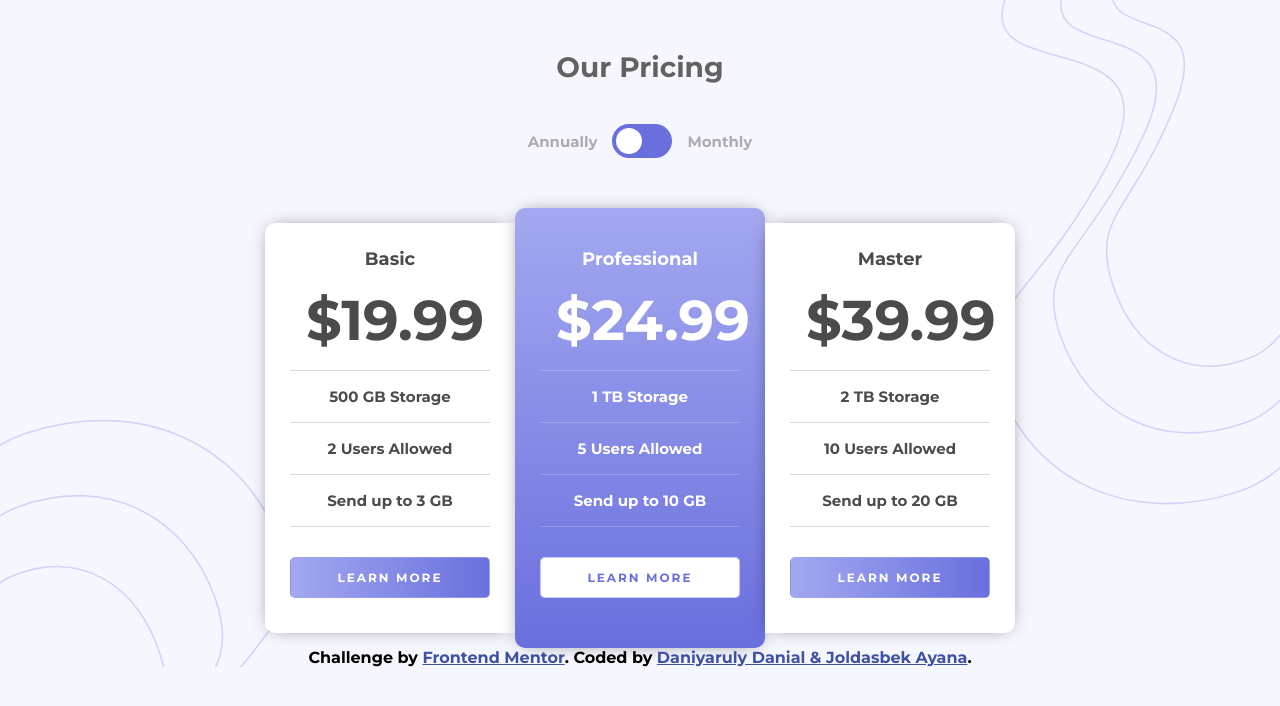
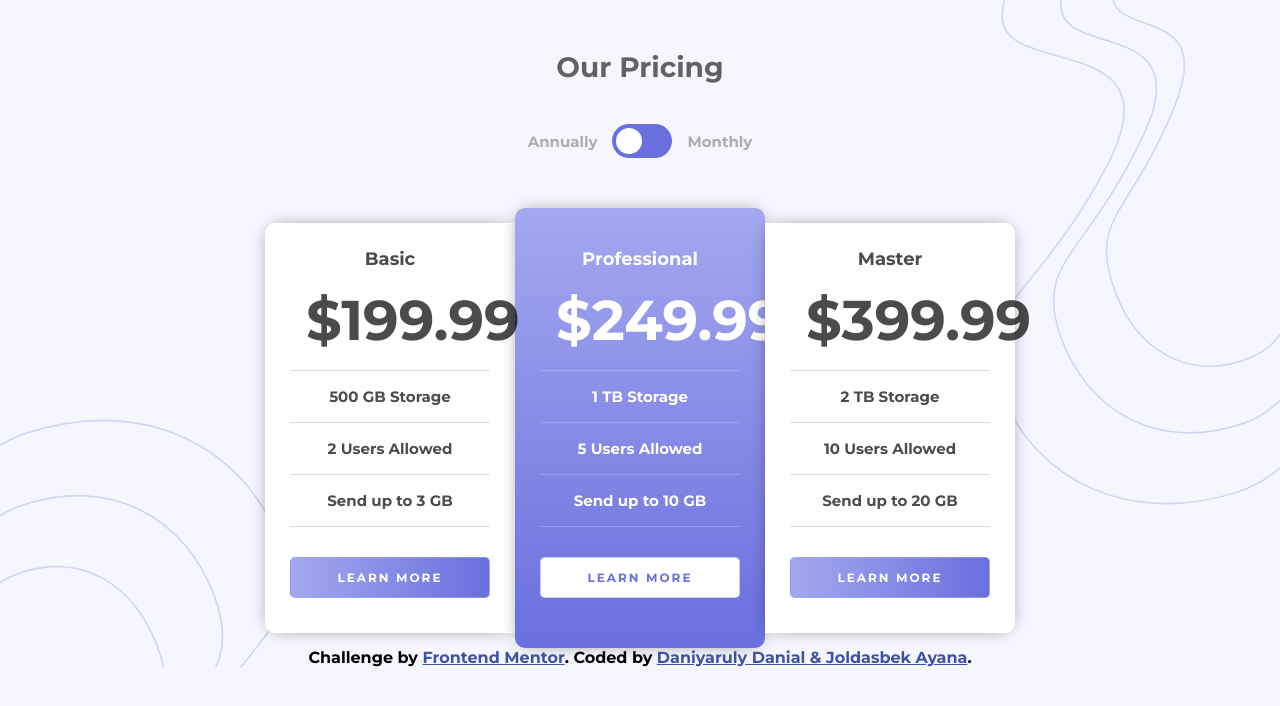
Before and after one commit to TurboDanik/pricing-with-toggle-practice2, a plain HTML site: page index.html in a window 1280 px wide. Drawn offline with Linux system fonts and the light colour scheme.

Commit message:
Update index.html

```diff
--- a/index.html
+++ b/index.html
@@ -27,7 +27,7 @@
     <section id="cards">
       <div id="basic" class="card">
         <h4>Basic</h4>
-        <p id="basic-price">&dollar;19.99</p>
+        <p id="basic-price">&dollar;199.99</p>
 
         <p>500 GB Storage</p>
 
@@ -40,7 +40,7 @@
 
       <div id="professional" class="card">
         <h4>Professional</h4>
-        <p id="prof-price">&dollar;24.99</p>
+        <p id="prof-price">&dollar;249.99</p>
 
         <p>1 TB Storage</p>
 
@@ -53,7 +53,7 @@
 
       <div id="master" class="card">
         <h4>Master</h4>
-        <p id="master-price">&dollar;39.99</p>
+        <p id="master-price">&dollar;399.99</p>
 
         <p>2 TB Storage</p>
 
```
